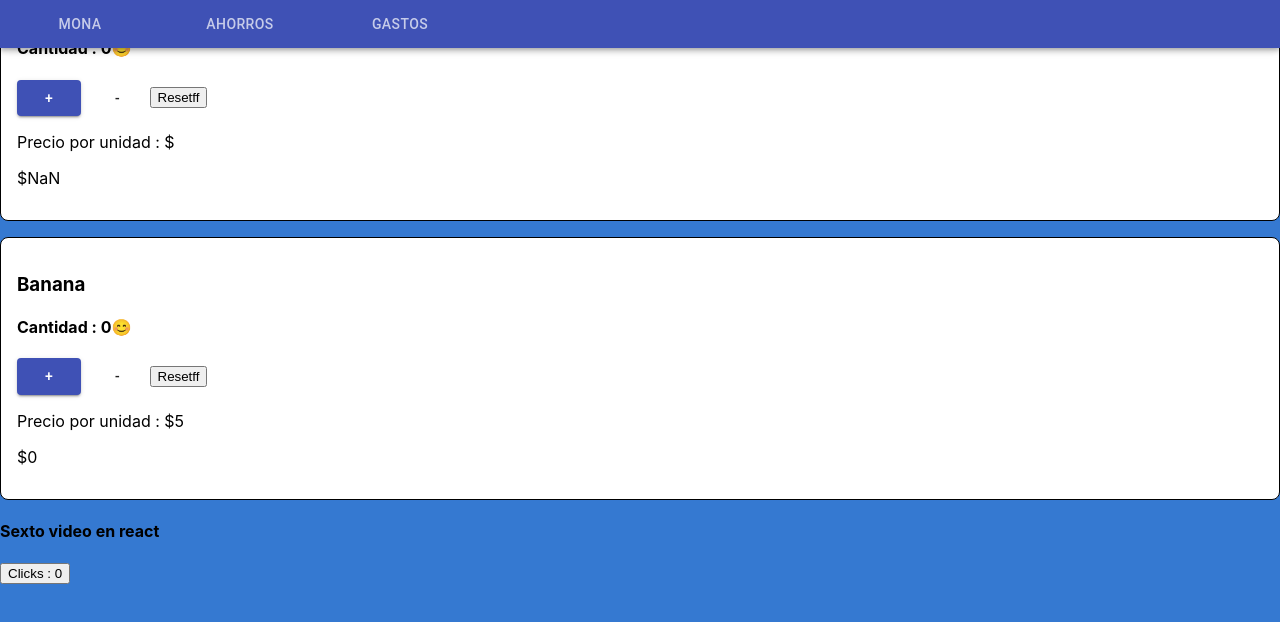
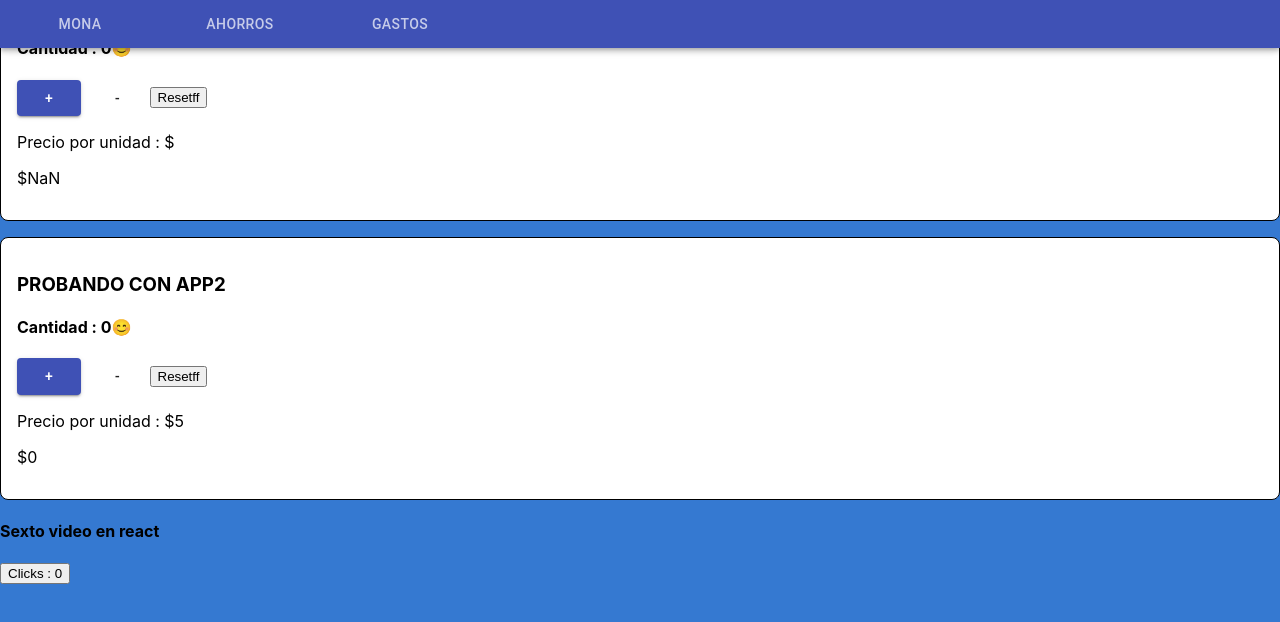
Before and after one commit to ferlefloth/proyecto01, a React (Create React App) app: page / in a window 1280 px wide. Shown: the top 622 px of the page. Built offline with nearby package versions, Linux system fonts and the light colour scheme.

Commit message:
En el index.js renderizo el APP2 (MIGRANDO TODO A FUNCIONES)

```diff
--- a/src/App.js
+++ b/src/App.js
@@ -1,10 +1,12 @@
 import logo from './logo.svg';
 import './App.css';
 import { Component } from 'react';
-import Fruta from './components/Frutas'
+//import Fruta from './components/Frutas'
 import {AppBar, Tabs, Tab} from '@material-ui/core/'
-import Background from './components/background/background'
-import Clicks from './components/Clicks' //el hecho de solo nombrar la carpeta Clicks, lo que hace , es buscar el index dentro de la carpeta por defecto
+//import Clicks from './components/Clicks' //el hecho de solo nombrar la carpeta Clicks, lo que hace , es buscar el index dentro de la carpeta por defecto
+import Clicks from './components/Clicks'
+import ButtonModal from './components/Buttons/ButtonModal'
+
 
 //También se puede laburar con componentes creados de diversas formas
 class Saludos extends Component{ constructor(){ super(); }
@@ -46,6 +48,9 @@ class App extends Component {
           <Fruta name = "Banana" price='5'/>
 
           <Clicks/>
+          <ButtonModal />
+
+
 
         </div>
       )
--- /dev/null
+++ b/src/App2.js
@@ -0,0 +1,44 @@
+import logo from './logo.svg';
+import './App.css';
+//import { Component } from 'react';
+import Fruta from './components/Frutas'
+import {AppBar, Tabs, Tab} from '@material-ui/core/'
+//import Clicks from './components/Clicks' //el hecho de solo nombrar la carpeta Clicks, lo que hace , es buscar el index dentro de la carpeta por defecto
+import Clicks from './components/Clicks'
+//import ButtonModal from './components/Buttons/ButtonModal'
+
+
+function App2(){
+
+
+
+    return( //Siempre se debe de retornar un JSX aquí adentro
+        <div>
+          <AppBar  >
+            <Tabs>
+              <Tab label="Mona" position="fixed"/>
+              <Tab label="Ahorros" position="fixed"/>
+              <Tab label="Gastos" position="fixed"/>
+            </Tabs>
+          </AppBar>
+
+          {/* <h2>{prueba(this.nombre,this.apellido)}</h2>  {/*tambien podría usarse el this.nombre en ese caso  */}
+          {/* <Saludos name="Victor" apellido="Melhouza"/>Tambien se pueden hacer con PROPS */}
+
+          <Fruta />
+          <Fruta name = "PROBANDO CON APP2" price='5'/>
+
+          <Clicks/>
+
+
+
+
+        </div>
+      )
+
+
+}
+
+
+
+export default App2;
--- a/src/index.js
+++ b/src/index.js
@@ -1,12 +1,12 @@
 import React from 'react';
 import ReactDOM from 'react-dom';
 import './index.css';
-import App from './App';
+import App2 from './App2';
 import reportWebVitals from './reportWebVitals';
 
 ReactDOM.render(
   <React.StrictMode>
-    <App />
+    <App2 />
   </React.StrictMode>,
   document.getElementById('root')
 );
```
Also changed, not shown: src/components/Buttons/ButonnModal.js (added, +23 -0 lines), src/components/background/background.js (deleted, +0 -31 lines).
